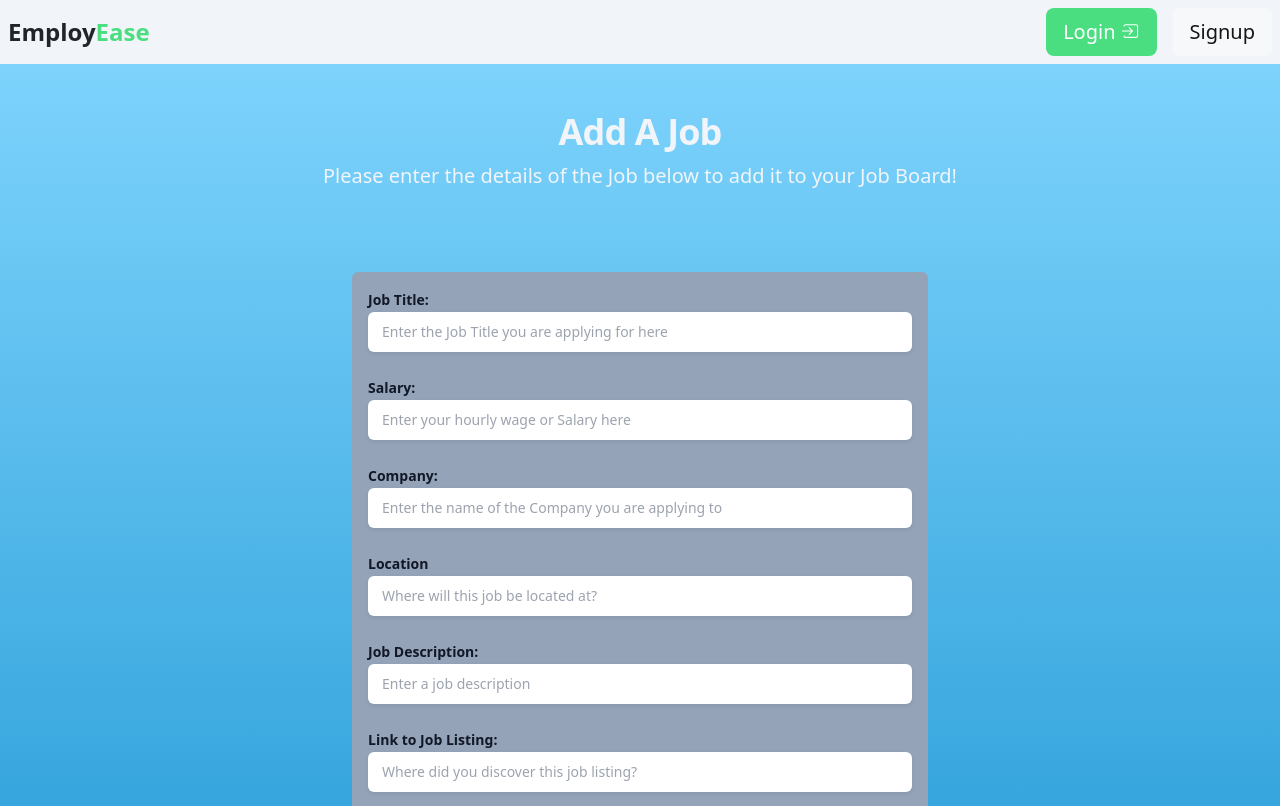
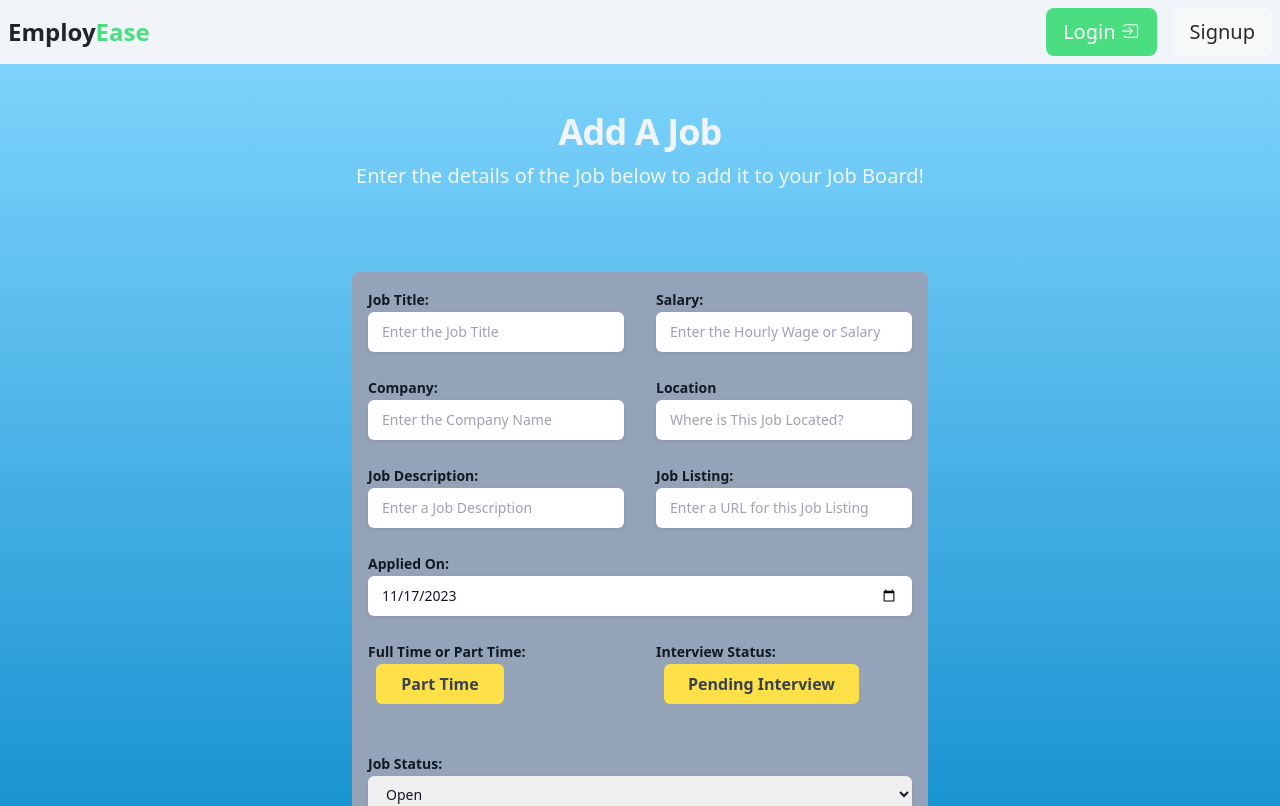
Before and after one commit to jhuber1155/EmployEase, a React (Vite) app in the folder client/: page /addJob in a window 1280 px wide. Shown: the top 806 px of the page. Built offline with nearby package versions, Linux system fonts and the light colour scheme.

Commit message:
changed update job form to appear on button press

```diff
--- a/client/src/components/FormInput.jsx
+++ b/client/src/components/FormInput.jsx
@@ -1,4 +1,4 @@
-const FormInput = ({ type = 'text', formId, title, value, onChange, placeholder = "Enter Text Here", containerClasses = "sm:col-span-2", labelClasses, inputClasses }) => {
+const FormInput = ({ type = 'text', formId, title, value, onChange, placeholder = "Enter Text Here", containerClasses = "col-span-2 md:col-span-1", labelClasses, inputClasses }) => {
 
 
   const handleChange = (event) => {
--- a/client/src/components/FormToggle.jsx
+++ b/client/src/components/FormToggle.jsx
@@ -1,4 +1,4 @@
-const FormToggle = ({ formId, title, options, isOption1=true, onChange, containerClasses="sm:col-span-2", labelClasses, inputClassesOptions}) => {
+const FormToggle = ({ formId, title, options, isOption1=true, onChange, containerClasses="col-span-2 sm:col-span-1", labelClasses, inputClassesOptions}) => {
 
   const handleChange = (event) => {
     const { value } = event.target;
--- a/client/src/components/UpdateJobForm.jsx
+++ b/client/src/components/UpdateJobForm.jsx
@@ -4,7 +4,7 @@ import { UPDATE_JOB } from "../utils/mutations";
 import FormInput from "./FormInput";
 import FormToggle from "./FormToggle";
 
-const UpdateJobForm = ({ job }) => {
+const UpdateJobForm = ({ job, setShowModal = "" }) => {
 
     const [updateJob] = useMutation(UPDATE_JOB)
 
@@ -40,8 +40,10 @@ const UpdateJobForm = ({ job }) => {
     };
 
     return (
-        <form onSubmit={handleSubmit} className="bg-white max-w-2xl mx-auto rounded-md p-8 shadow-md flex flex-col">
+        <form id="dropdown" onSubmit={handleSubmit} className=" bg-white max-w-2xl mx-auto rounded-md p-8 shadow-md flex flex-col">
+
             <h2 className="text-2xl font-semibold mb-4">Update Job</h2>
+
             <FormInput
                 formId="salary"
                 title="Salary"
@@ -83,10 +85,20 @@ const UpdateJobForm = ({ job }) => {
                     "bg-yellow-300 text-gray-700 font-bold px-4 py-2 rounded-md mb-4 md:w-4/12 flex"
                 ]}
             />
-
-            <button type="submit" className="bg-blue-500 hover:bg-blue-700 text-white px-4 py-2 rounded-md self-center">
-                Save Changes
-            </button>
+            <div>
+                {setShowModal ? <button
+                    type="button"
+                    className="text-red-500 background-transparent font-bold uppercase px-6 py-2 text-sm outline-none focus:outline-none mr-1 mb-1"
+                    onClick={() => setShowModal(false)}
+                >
+                    Close
+                </button> : <></>}
+                <button type="submit"
+                    className="bg-blue-500 hover:bg-blue-700 text-white px-4 py-2 rounded-md self-center"
+                >
+                    Save Changes
+                </button>
+            </div>
         </form>
     );
 };
--- a/client/src/pages/AddJob.jsx
+++ b/client/src/pages/AddJob.jsx
@@ -80,19 +80,19 @@ const JobForm = () => {
       <div className="mx-auto max-w-2xl text-center">
         <h2 className="text-3xl font-bold tracking-tight text-slate-100 sm:text-4xl">Add A Job</h2>
         <p className="mt-2 text-xl leading-8 text-slate-100">
-          Please enter the details of the Job below to add it to your Job Board!
+          Enter the details of the Job below to add it to your Job Board!
         </p>
       </div>
       <form action="#" method="POST" className="mx-auto mt-16 max-w-xl sm:mt-20" onSubmit={handleFormSubmit}>
-        <div className="grid grid-cols-1 gap-x-8 gap-y-6 bg-slate-400 p-3 rounded-md sm:grid-cols-2">
+        <div className="grid grid-cols-2 gap-x-8 gap-y-6 bg-slate-400 p-3 rounded-md lg:grid-cols-2">
           <FormInput
             required={true}
             formId="jobTitle"
-            title= "Job Title:"
+            title="Job Title:"
             value={formState.jobTitle}
             onChange={handleFormChange}
-            placeholder={errorMessage.jobTitle ? errorMessage.jobTitle : 'Enter the Job Title you are applying for here'}
-            labelClasses={errorMessage.jobTitle ? labelStylingWithError: labelStyling}
+            placeholder={errorMessage.jobTitle ? errorMessage.jobTitle : 'Enter the Job Title'}
+            labelClasses={errorMessage.jobTitle ? labelStylingWithError : labelStyling}
             inputClasses={errorMessage.jobTitle ? inputStylingWithError : inputStyling}
           />
           <FormInput required
@@ -100,8 +100,8 @@ const JobForm = () => {
             title="Salary:"
             value={formState.salary}
             onChange={handleFormChange}
-            placeholder={errorMessage.salary ? errorMessage.salary :'Enter your hourly wage or Salary here'}
-            labelClasses={errorMessage.salary ? labelStylingWithError: labelStyling}
+            placeholder={errorMessage.salary ? errorMessage.salary : 'Enter the Hourly Wage or Salary'}
+            labelClasses={errorMessage.salary ? labelStylingWithError : labelStyling}
             inputClasses={errorMessage.salary ? inputStylingWithError : inputStyling}
           />
           <FormInput
@@ -109,36 +109,36 @@ const JobForm = () => {
             title="Company:"
             value={formState.companyName}
             onChange={handleFormChange}
-            placeholder='Enter the name of the Company you are applying to'
-            labelClasses= {labelStyling}
-            inputClasses= {inputStyling}
+            placeholder='Enter the Company Name'
+            labelClasses={labelStyling}
+            inputClasses={inputStyling}
           />
           <FormInput
             formId="location"
             title="Location"
             value={formState.location}
             onChange={handleFormChange}
-            placeholder='Where will this job be located at?'
-            labelClasses= {labelStyling}
-            inputClasses= {inputStyling}
+            placeholder='Where is This Job Located?'
+            labelClasses={labelStyling}
+            inputClasses={inputStyling}
           />
           <FormInput
             formId="description"
             title="Job Description:"
             value={formState.description}
             onChange={handleFormChange}
-            placeholder='Enter a job description'
-            labelClasses= {labelStyling}
-            inputClasses= {inputStyling}
+            placeholder='Enter a Job Description'
+            labelClasses={labelStyling}
+            inputClasses={inputStyling}
           />
           <FormInput
             formId="jobLink"
-            title="Link to Job Listing:"
+            title="Job Listing:"
             value={formState.jobLink}
             onChange={handleFormChange}
-            placeholder='Where did you discover this job listing?'
-            labelClasses= {labelStyling}
-            inputClasses= {inputStyling}
+            placeholder='Enter a URL for this Job Listing'
+            labelClasses={labelStyling}
+            inputClasses={inputStyling}
           />
           <FormInput
             type='date'
@@ -146,10 +146,10 @@ const JobForm = () => {
             title="Applied On:"
             value={formState.appliedOn}
             onChange={handleFormChange}
-            labelClasses= {labelStyling}
-            inputClasses= {inputStyling}
+            containerClasses='col-span-2'
+            labelClasses={labelStyling}
+            inputClasses={inputStyling}
           />
-          <div>
           <FormToggle
             formId="fullTime"
             title="Full Time or Part Time:"
@@ -159,38 +159,37 @@ const JobForm = () => {
             ]}
             isOption1={formState.fullTime}
             onChange={handleFormChange}
-              labelClasses="my-2"
+            labelClasses={labelStyling}
             inputClassesOptions={[
               "bg-green-300 text-gray-700 font-bold px-4 py-2 rounded-md mx-2 mb-4 md:w-6/12 lg:w-6/12",
-                "bg-yellow-300 text-gray-700 font-bold px-4 py-2 rounded-md mx-2 mb-4 md:w-4/12 lg:w-6/12"
+              "bg-yellow-300 text-gray-700 font-bold px-4 py-2 rounded-md mx-2 mb-4 md:w-6/12 lg:w-6/12"
             ]}
           />
           <FormToggle
             formId="interviewOffered"
-              title="Click to toggle interview status:"
+            title="Interview Status:"
             options={[
               "Interviewing",
               "Pending Interview"
             ]}
             isOption1={formState.interviewOffered}
             onChange={handleFormChange}
-              labelClasses="my-2"
+            labelClasses={labelStyling}
             inputClassesOptions={[
               "bg-green-300 text-gray-700 font-bold px-4 py-2 rounded-md mx-2",
-                "bg-yellow-300 text-gray-700 font-bold px-4 py-2 rounded-md mx-2 mb-4 md:w-4/12 lg:w-6/12"
+              "bg-yellow-300 text-gray-700 font-bold px-4 py-2 rounded-md mx-2 mb-4 md:w-12/12 lg:w-12/12"
             ]}
           />
           <FormInput
             formId="status"
-              title="Current Status"
+            title="Job Status:"
             value={formState.status}
             onChange={handleFormChange}
-              labelClasses="block text-sm font-semibold mt-2 leading-6 text-gray-900"
-              inputClasses="block w-full rounded-md border-0 px-3.5 py-2 text-gray-900 shadow-sm ring-1 ring-inset ring-gray-300 placeholder:text-gray-400 focus:ring-2 focus:ring-inset focus:ring-indigo-600 sm:text-sm sm:leading-6"
+            containerClasses='col-span-2'
+            labelClasses={labelStyling}
+            inputClasses={inputStyling}
           />
-          </div>
-        </div>
-        <div className="mt-10">
+        <div className="mt-10 col-span-2">
           <button
             type="submit"
             className="block w-full rounded-md bg-green-500 px-3.5 py-2.5 text-center text-sm font-semibold text-white shadow-sm hover:bg-green-700 focus-visible:outline focus-visible:outline-2 focus-visible:outline-offset-2 focus-visible:outline-green-500"
@@ -198,6 +197,7 @@ const JobForm = () => {
             <span className='text-lg'>Add to Jobs!</span>
           </button>
         </div>
+        </div>
       </form>
     </div>
   )
--- a/client/src/pages/Job.jsx
+++ b/client/src/pages/Job.jsx
@@ -5,9 +5,12 @@ import UpdateJobForm from '../components/UpdateJobForm';
 import { Link } from 'react-router-dom';
 import Auth from '../utils/auth';
 import { FaHome } from "react-icons/fa";
+import { useState } from 'react';
 
 const Job = () => {
     const { jobId } = useParams();
+
+    const [showModal, setShowModal] = useState(false);
 
     const { loading, data } = useQuery(QUERY_JOB, {
         variables: { jobId: jobId },
@@ -39,13 +42,30 @@ const Job = () => {
                                 <a className="text-blue-500" href={job.jobLink}>Job Link</a>
                             </div>
                         </div>
-                        <UpdateJobForm job={job} />
+
+                        <div className='text-center'>
+                            <button
+                                className="bg-blue-200 text-black active:bg-blue-500
+      font-bold px-6 py-3 rounded shadow hover:shadow-lg outline-none focus:outline-none mr-1 mb-1"
+                                type="button"
+                                onClick={() => setShowModal(true)}
+                            >
+                                Edit Job
+                            </button>
+                        </div>
+
+                        {showModal ? (
+                            <div className="items-center justify-around m-20 fixed inset-0 z-50 outline-none focus:outline-none">
+                                <UpdateJobForm job={job} setShowModal={setShowModal} />
+                            </div>
+                        ) : null}
+
                         <div className='text-center mt-5'>
                             <button className='bg-gray-400 hover:bg-gray-700 text-white px-4 py-2 rounded-md'>
                                 <Link to="/">
                                     <div className='flex'>
                                         Home
-                                        <FaHome className='ml-2 mt-1'/>
+                                        <FaHome className='ml-2 mt-1' />
                                     </div>
                                 </Link>
                             </button>
```
Lines whose indentation alone changed are shown as unchanged.
